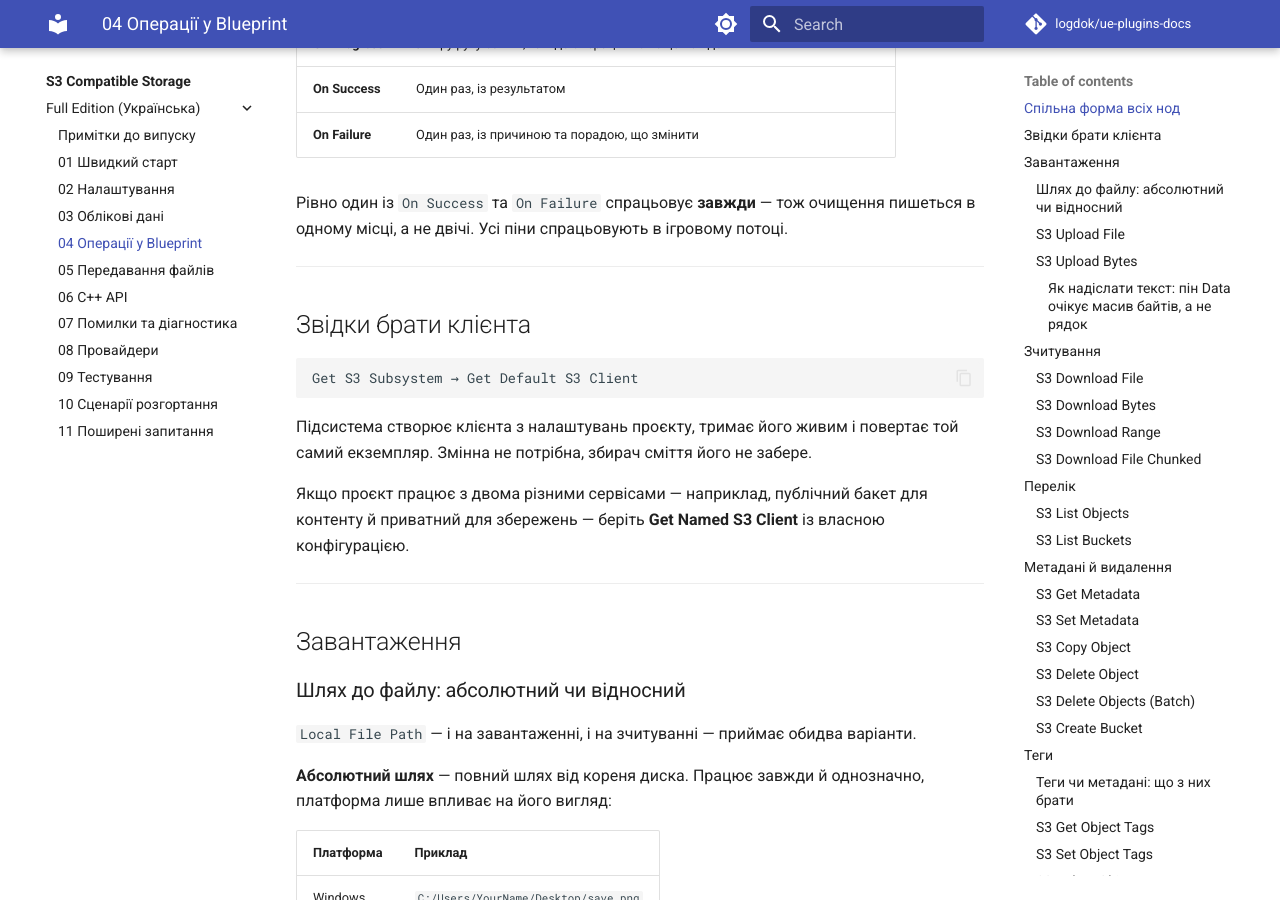
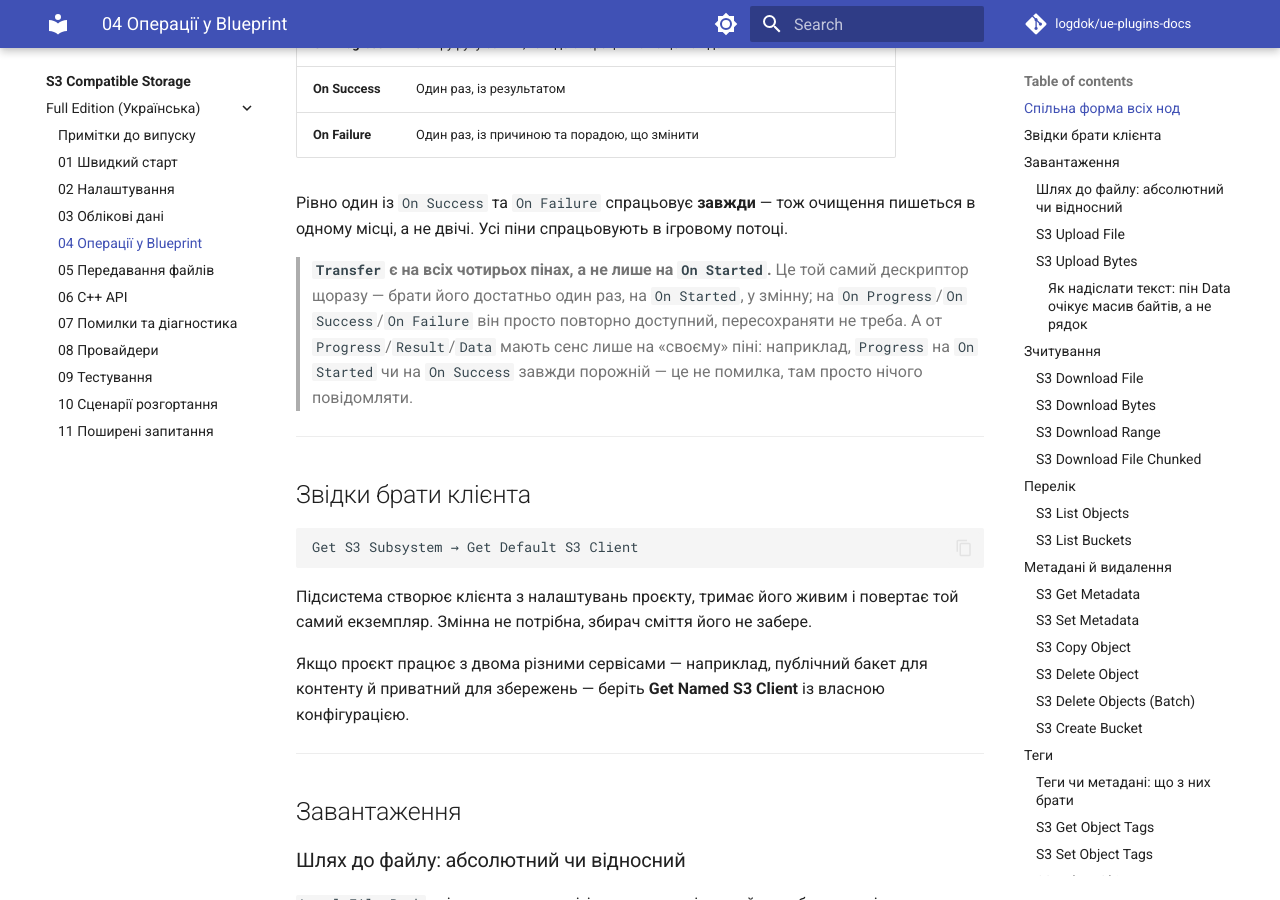
Before and after one commit to logdok/ue-plugins-docs, an MkDocs documentation site: the page built from docs/s3-compatible-storage/Full/uk/04-Blueprint-Operations.md, in a window 1280 px wide and 900 px high, scrolled down 557 px. Built offline with MkDocs 1.6.1 and Material for MkDocs 9.7.7, drawn with Linux system fonts in a browser that asks for light colours; comment, search, counter and statistics services are not loaded.

Commit message:
Sync docs from HostS3@e39ec32

```diff
--- a/docs/s3-compatible-storage/Full/uk/04-Blueprint-Operations.md
+++ b/docs/s3-compatible-storage/Full/uk/04-Blueprint-Operations.md
@@ -19,6 +19,13 @@
 
 Рівно один із `On Success` та `On Failure` спрацьовує **завжди** — тож очищення пишеться
 в одному місці, а не двічі. Усі піни спрацьовують в ігровому потоці.
+
+> **`Transfer` є на всіх чотирьох пінах, а не лише на `On Started`.** Це той самий
+> дескриптор щоразу — брати його достатньо один раз, на `On Started`, у змінну; на
+> `On Progress`/`On Success`/`On Failure` він просто повторно доступний, пересохраняти не
+> треба. А от `Progress`/`Result`/`Data` мають сенс лише на «своєму» піні: наприклад,
+> `Progress` на `On Started` чи на `On Success` завжди порожній — це не помилка, там просто
+> нічого повідомляти.
 
 ---
 
```
Also changed, not shown: docs/s3-compatible-storage/index.md (+1 -1 lines).
